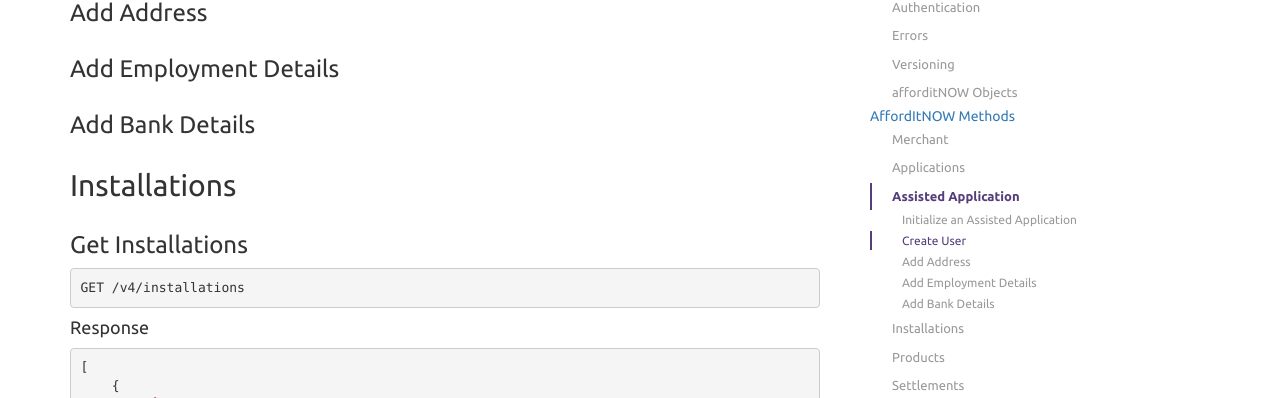
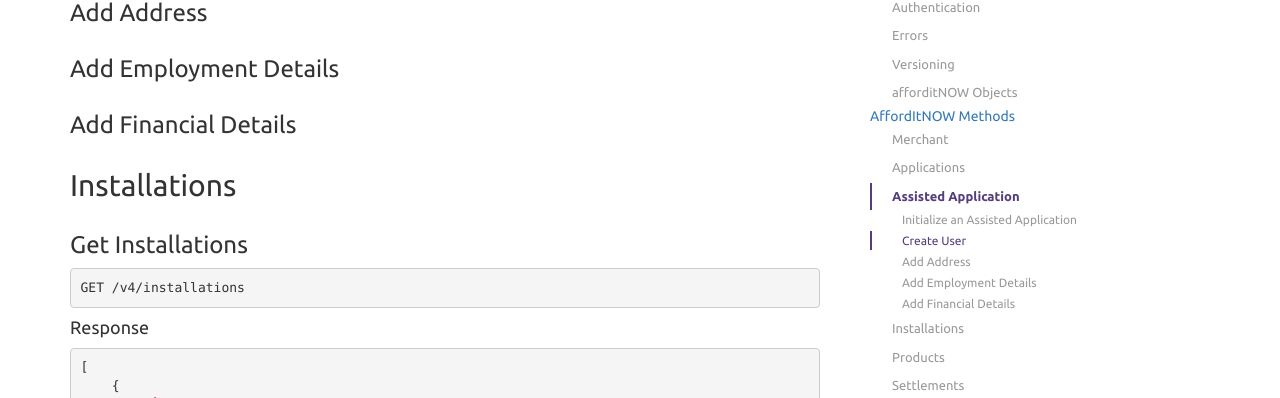
Before and after one commit to PayBreak/retailer-integration-guide, a Jekyll site: the page built from api/index.md, in a window 1280 px wide and 900 px high, scrolled down 20259 px. Shown: the part 149-547 px from the top of the window. Built offline with Jekyll 4.4.1, drawn with Linux system fonts in a browser that asks for light colours; nearby versions of some CDN libraries; Markdown is read by kramdown in place of the engine named in the settings.

Commit message:
financial

```diff
--- a/_includes/v4/assisted_applications.md
+++ b/_includes/v4/assisted_applications.md
@@ -85,4 +85,4 @@ Name | Required | Type | Description
 
 ### Add Employment Details
 
-### Add Bank Details
+### Add Financial Details
--- a/_includes/v4/toc.html
+++ b/_includes/v4/toc.html
@@ -57,7 +57,7 @@
             <li><a href="#crate-user">Create User</a></li>
             <li><a href="#add-address">Add Address</a></li>
             <li><a href="#add-employment-details">Add Employment Details</a></li>
-            <li><a href="#add-bank-details">Add Bank Details</a></li>
+            <li><a href="#add-financial-details">Add Financial Details</a></li>
         </ul>
     </li>
     <li><a href="#installations">Installations</a>
```
